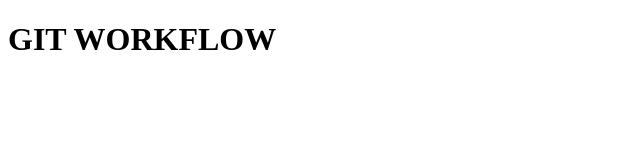
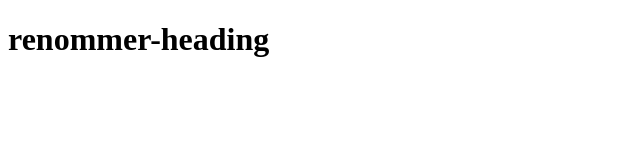
Before and after one commit to yocho1/github-workshop, a plain HTML site: page index.html in a window 1280 px wide. Shown: the whole page, without its empty margins (0-640 px from the left). Drawn offline with Linux system fonts and the light colour scheme.

Commit message:
message for renommer heading

```diff
--- a/index.html
+++ b/index.html
@@ -10,7 +10,7 @@
 
 <body>
 
-    <h1 class="some-heading">GIT WORKFLOW</h1>
+    <h1 class="some-heading">renommer-heading</h1>
 
 </body>
 
```
